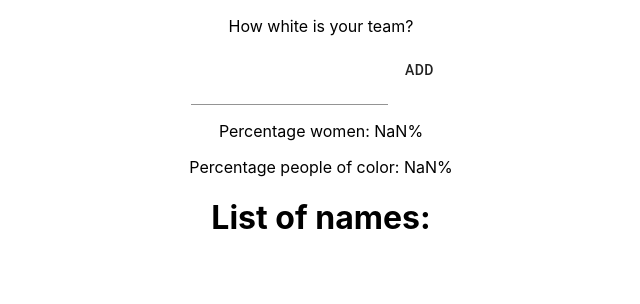
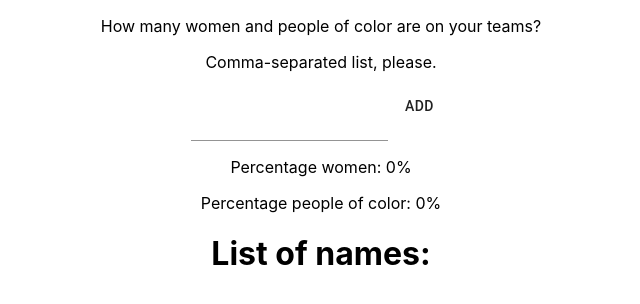
Before and after one commit to kristiehuang/Team-Percentages, a React (Create React App) app: page / in a window 1280 px wide. Shown: the top 304 px of the page, without its empty margins (319-959 px from the left). Built offline with nearby package versions, Linux system fonts and the light colour scheme.

Commit message:
worksgit add .git add .git add .git add . still need to add confidence percentage

```diff
--- a/src/App.js
+++ b/src/App.js
@@ -20,13 +20,14 @@ class App extends Component {
     this.state = {
       input: "",
       names: [],
+      womenTotal: 0,
+      womenTotalConfidence: 0,
+      pocTotal: 0,
+      pocTotalConfidence: 0,
     };
 
   }
-  womenTotal = 0;
-  womenTotalConfidence = 0;
-  pocTotal = 0;
-  pocTotalConfidence = 0;
+
 
 
   handleSubmit = event => {
@@ -38,7 +39,6 @@ class App extends Component {
     this.calculatePercentage(names);
 
     this.setState({
-      input: this.state.input,
       names: names
     });
 
@@ -66,14 +66,17 @@ class App extends Component {
         .get(`https://api.diversitydata.io/?fullname=${name}`)
         .then((response) => {
           const { data } = response;
-          console.log("before" + this.womenTotal);
+          console.log("before" + this.state.womenTotal);
           console.log(data["gender"] === "female");
 
-          this.womenTotal = data["gender"] === "female" ? this.womenTotal + 1 : this.womenTotal;
-          this.womenTotalConfidence += data["gender probability"];
-          this.pocTotal = data["ethnicity"] !== "white" ? this.pocTotal + 1 : this.pocTotal;
-          this.pocTotalConfidence += data["ethnicity probability"];
-          console.log(this.womenTotal);
+          this.setState({
+            womenTotal: data["gender"] === "female" ? this.state.womenTotal + 1 : this.state.womenTotal,
+            womenTotalConfidence: this.state.womenTotalConfidence + data["gender probability"],
+            pocTotal: data["ethnicity"] !== "white" ? this.state.pocTotal + 1 : this.state.pocTotal,
+            pocTotalConfidence: this.state.pocTotalConfidence + data["ethnicity probability"],
+          });
+
+          console.log(this.state.womenTotal);
 
 
         })
@@ -89,15 +92,22 @@ class App extends Component {
 
 
     //i want to display - gender, ethnicities
-    const res = this.state.names.map((key, num) => {
+    const allNameLabels = this.state.names.map((key, num) => {
       return (
         <p>{key}</p>
       );
     });
 
+    const womenPercent = this.state.womenTotal ?
+      this.state.womenTotal * 100 / this.state.names.length : 0;
+
+    const pocPercent = this.state.pocTotal ?
+      this.state.pocTotal * 100 / this.state.names.length : 0;
+
     return (
         <div className="App">
-          <p>How white is your team?</p>
+        <p>How many women and people of color are on your teams?</p>
+        <p>Comma-separated list, please.</p>
 
           <form onSubmit={this.handleSubmit}>
             <Input
@@ -112,12 +122,14 @@ class App extends Component {
             />
             <Button type="submit">Add</Button>
         </form>
-        {console.log("women total!" + this.womenTotal)}
-        <p>Percentage women: {this.womenTotal / this.state.names.length}%</p>
+        {console.log("women total!")}
 
-        <p>Percentage people of color: {this.pocTotal / this.state.names.length}%</p>
+        {console.log(this.state)}
+        <p>Percentage women: {womenPercent}%</p>
+
+        <p>Percentage people of color: {pocPercent}%</p>
         <h1>List of names:</h1>
-        {res}
+        {allNameLabels}
 
 
         </div>
```
